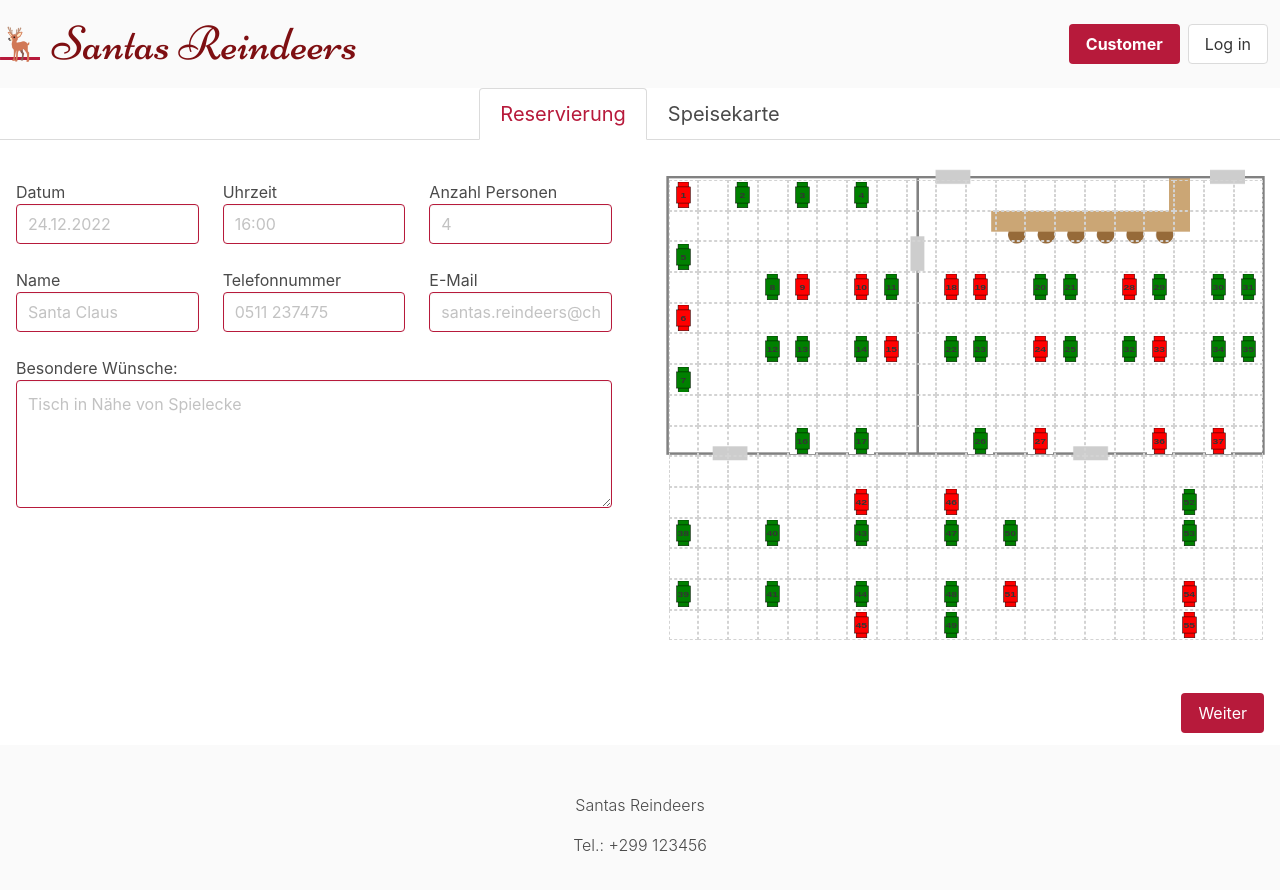
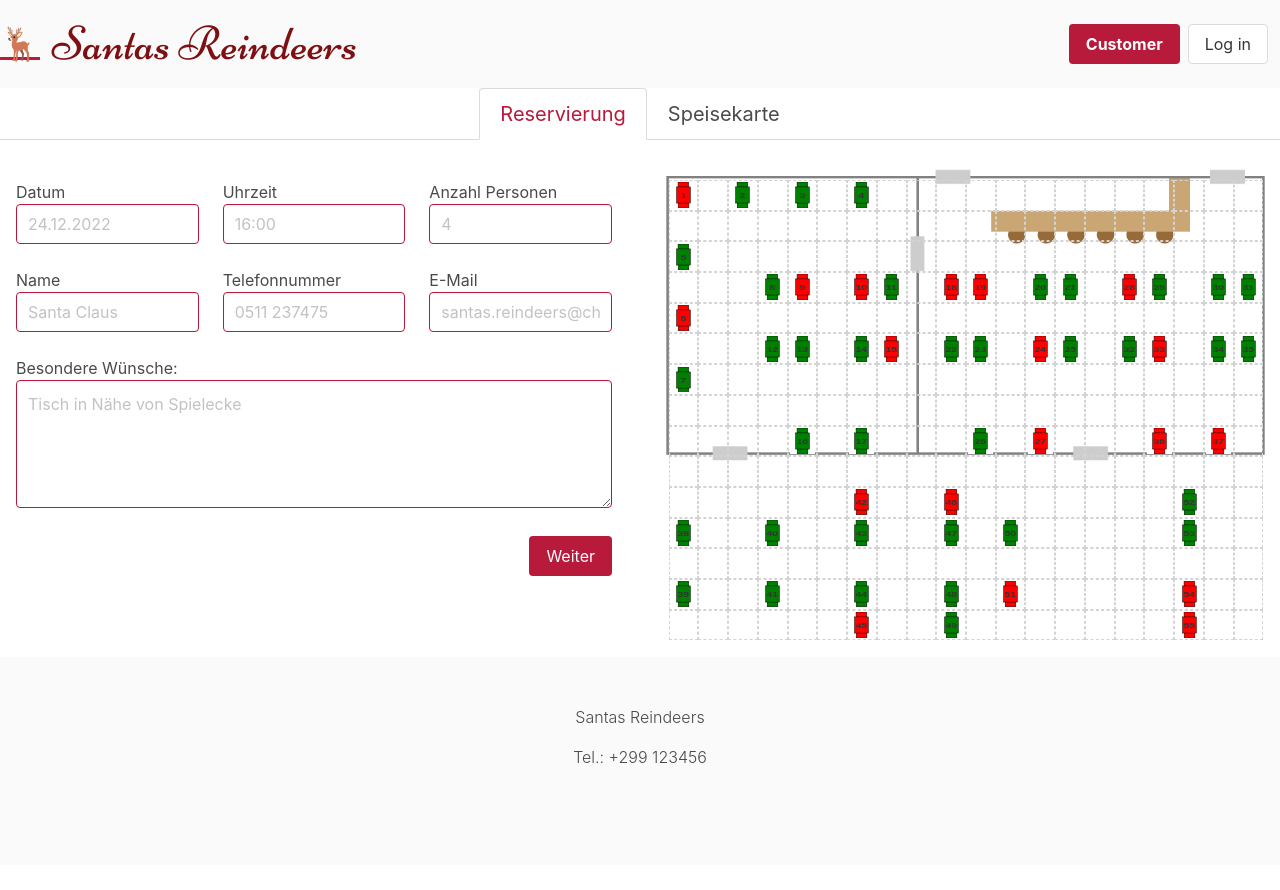
Before and after one commit to gregvoigts/hci-group-24, a Svelte app: page / in a window 1280 px wide. Shown: the top 890 px of the page. After the commit the page ends 865 px from the top, so only its background shows below. Built offline with nearby package versions, Linux system fonts and the light colour scheme.

Commit message:
move button 'Weiter' of customer view to a better place

```diff
--- a/src/components/Customer.svelte
+++ b/src/components/Customer.svelte
@@ -20,17 +20,16 @@
     <div class="columns">
         <div class="column is-half">
             <Reservation/>
-
+            <div class="column">
+                <div class="buttons is-right">
+                    <button class="button is-primary" on:click="{() => showContent='menu'}">
+                        <span>Weiter</span>
+                    </button>
+                </div>
+            </div>
         </div>
         <div class="column is-half">
             <TableArea isStaff=0/>
-        </div>
-    </div>
-    <div class="column">
-        <div class="buttons is-right">
-            <button class="button is-primary" on:click="{() => showContent='menu'}">
-                <span>Weiter</span>
-            </button>
         </div>
     </div>
 
```
